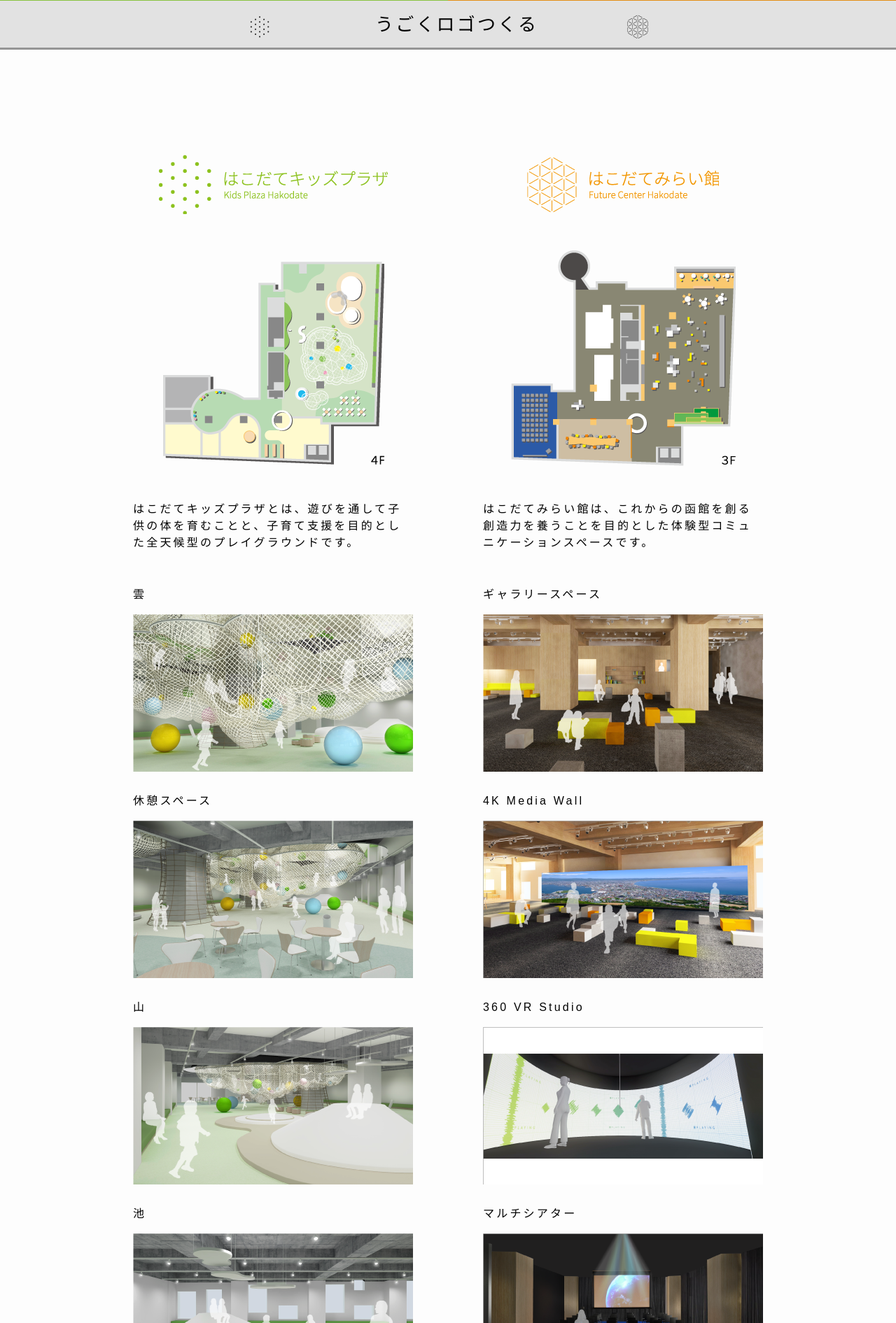
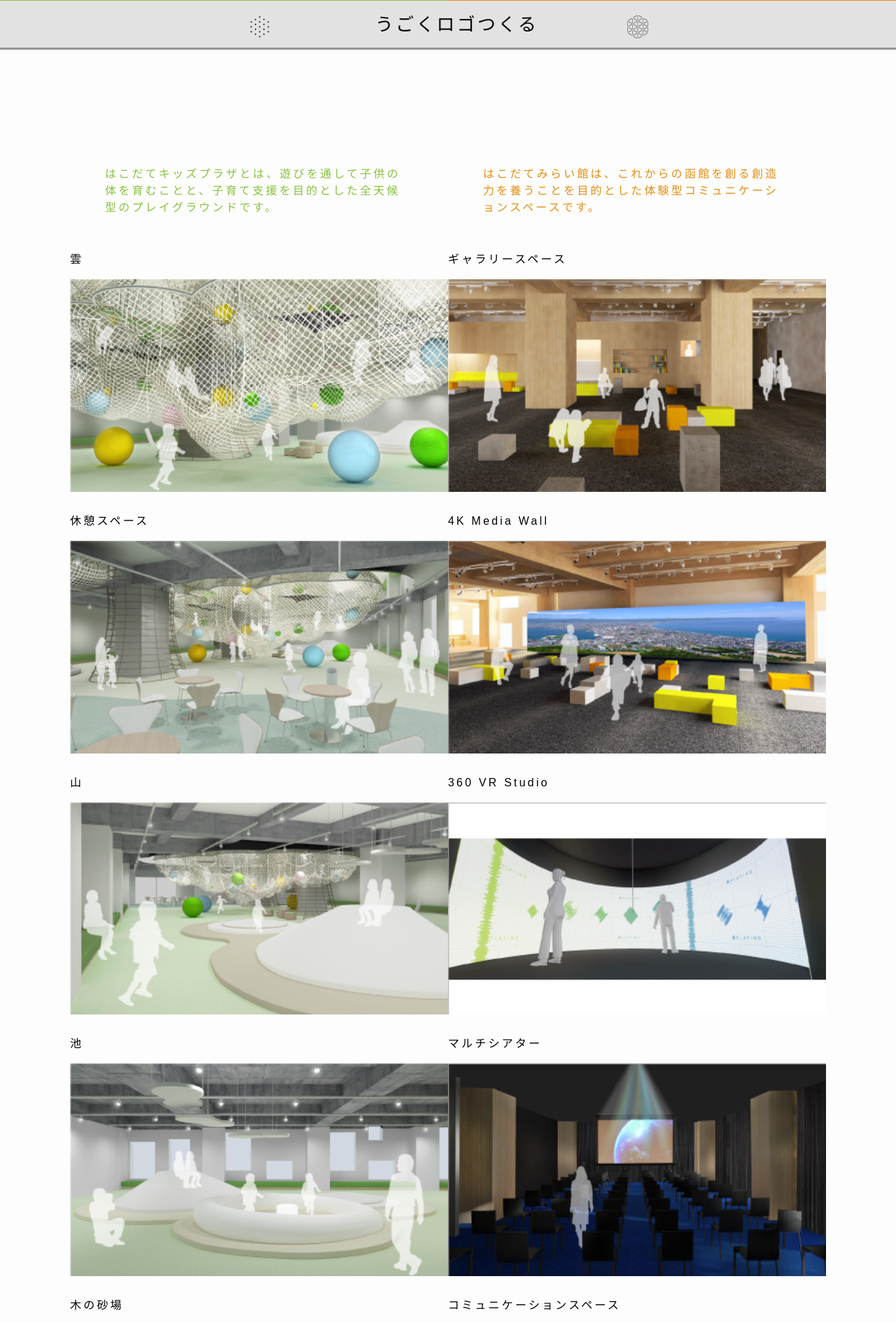
Before and after one commit to YngLab/MProjectPreSite, a PHP site: page / in a window 1280 px wide. Shown: the part 429-2320 px from the top of the page at 70% size. Run offline with PHP 8.4, Linux system fonts and the light colour scheme.

Commit message:
#about内の調整
#14 comp
#15 あとposition設定するだけ

```diff
--- a/css/layout/_main.scss
+++ b/css/layout/_main.scss
@@ -86,9 +86,7 @@ header{
 
 .about_column{
   float: left;
-  margin-left: ($pc__w - 2 * $about_column__w - $about_column__mr) / 2;
-  margin-right: $about_column__mr - ($pc__w - 2 * $about_column__w - $about_column__mr) / 2;
-  width: $about_column__w;
+  width: $pc__w / 2;
 }
 
 .about_logo,
@@ -98,6 +96,7 @@ header{
 }
 
 .about_info{
+  padding: 0 50px;
   margin-bottom: 50px;
 }
 
@@ -105,7 +104,7 @@ header{
   display: block;
   height: auto;
   margin-bottom: 30px;
-  width: $about_column__w;
+  width: $pc__w / 2;
 }
 
 #movie{
--- a/css/module/_main.scss
+++ b/css/module/_main.scss
@@ -54,6 +54,14 @@
 
 }
 
+.about_info-kidsIntro{
+  color: $g__color-kids;
+}
+
+.about_info-introFuture{
+  color: $g__color_future;
+}
+
 .info_table-kids{
   color: $g__color-kids;
   font-size: $info-head__fontSize;
--- a/css/style.css
+++ b/css/style.css
@@ -645,9 +645,7 @@ header {
 
 .about_column {
   float: left;
-  margin-left: 90px;
-  margin-right: 10px;
-  width: 400px;
+  width: 540px;
 }
 
 .about_logo,
@@ -657,6 +655,7 @@ header {
 }
 
 .about_info {
+  padding: 0 50px;
   margin-bottom: 50px;
 }
 
@@ -664,7 +663,7 @@ header {
   display: block;
   height: auto;
   margin-bottom: 30px;
-  width: 400px;
+  width: 540px;
 }
 
 #movie {
@@ -920,6 +919,14 @@ footer {
   margin-right: 7px;
 }
 
+.about_info-kidsIntro {
+  color: #88C23F;
+}
+
+.about_info-introFuture {
+  color: #E48E13;
+}
+
 .info_table-kids {
   color: #88C23F;
   font-size: 22px;
--- a/index.html
+++ b/index.html
@@ -36,17 +36,9 @@
   </div>
 </header>
 
-<!--
-<div id="comming">
-  <p>Comming soon.</p>
-</div>
--->
-
 <div id="about">
   <div id="about_kids" class="about_column">
-    <img src="img/kids_logo-mini.png" alt="はこだてキッズプラザ" class="about_logo">
-    <img src="img/kids_map.png" alt="はこだてキッズプラザレイアウト" class="about_map">
-    <p class="about_info">
+    <p class="about_info about_info-kidsIntro">
       はこだてキッズプラザとは、遊びを通して子供の体を育むことと、子育て支援を目的とした全天候型のプレイグラウンドです。
     </p>
 
@@ -77,9 +69,7 @@
   </div>
 
   <div id="about_future" class="about_column">
-    <img src="img/future_logo-mini.png" alt="はこだてみらい館" class="about_logo">
-    <img src="img/future_map.png" alt="はこだてみらい館レイアウト" class="about_map">
-    <p class="about_info">
+    <p class="about_info about_info-introFuture">
       はこだてみらい館は、これからの函館を創る創造力を養うことを目的とした体験型コミュニケーションスペースです。
     </p>
 
```
